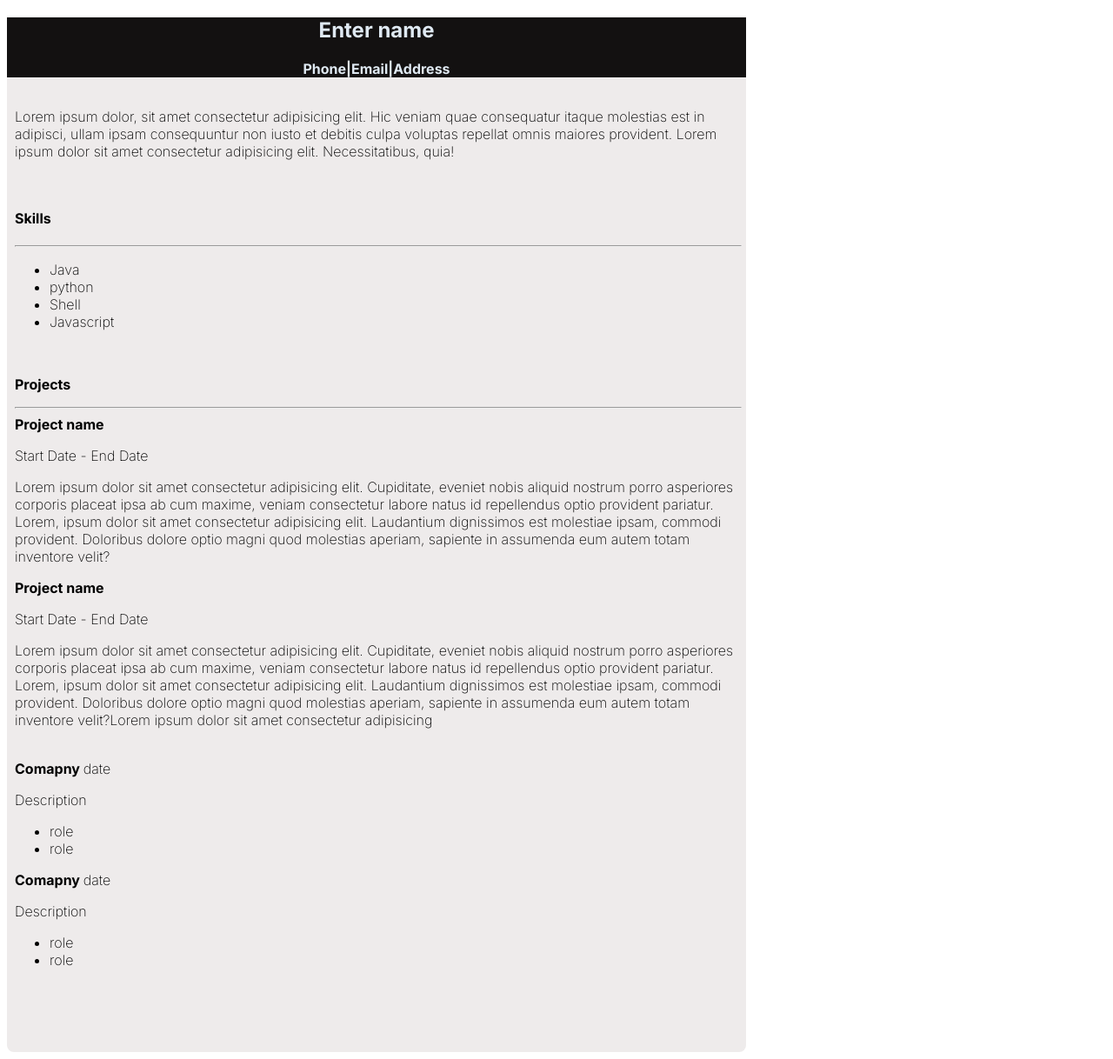
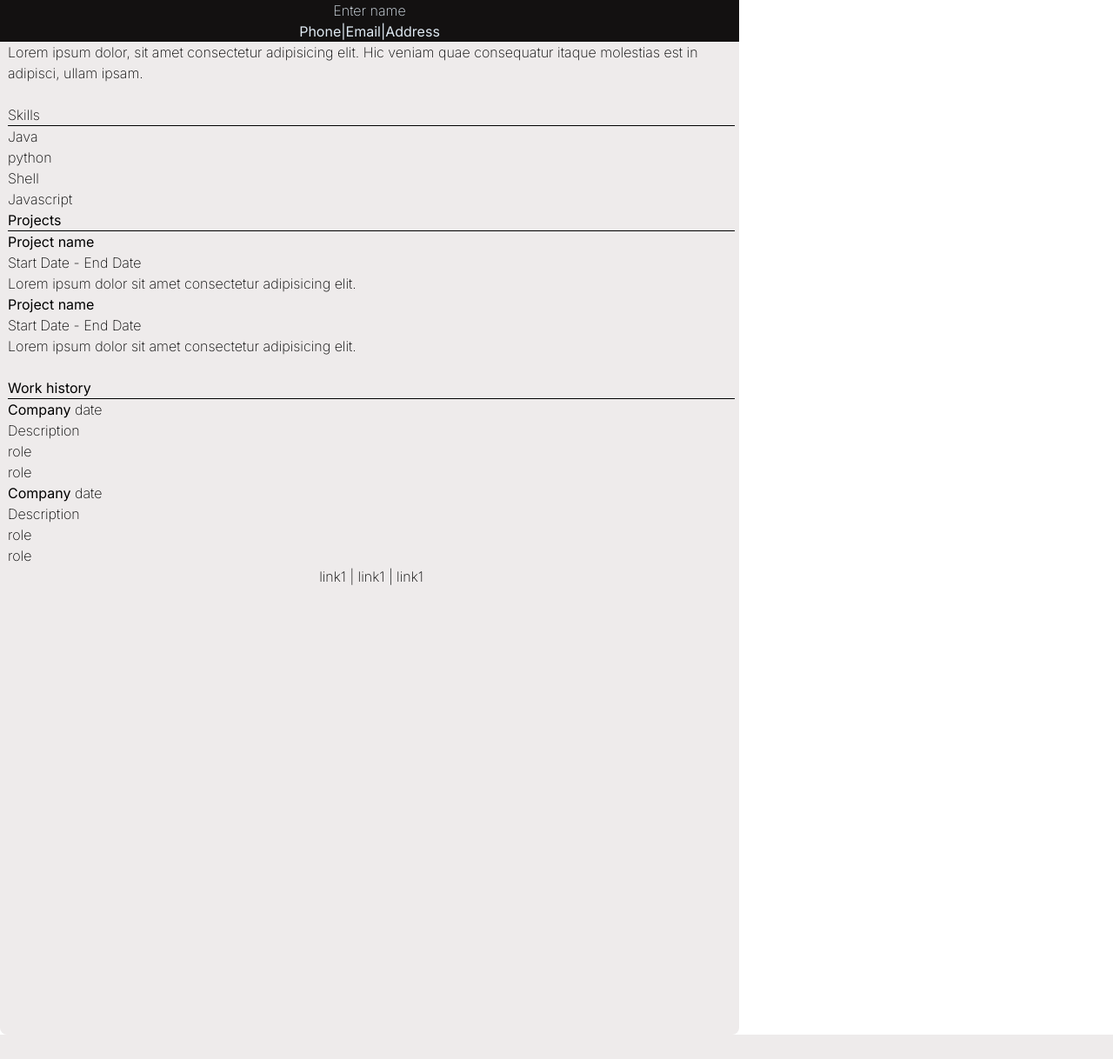
Before and after one commit to Vedp12/Flask-Resme-builder, a Python web app: template templates/Template.html in a window 1280 px wide. Shown: the whole page at 87% size. After the commit the page ends 1190 px from the top, so only its background shows below. Run offline with Jinja, Linux system fonts and the light colour scheme; the template is opened without the code that fills it, so the values that code supplies are empty; style sheets or scripts are compiled from the project's sources.

Commit message:
Template 1 complete

```diff
--- a/templates/Template.css
+++ b/templates/Template.css
@@ -1,26 +1,69 @@
+@import "tailwindcss";
+
+.main_container {
+  display: grid;
+  grid-template-columns: 1fr 1fr;
+  gap: 10px;
+  font-family: "Inter", sans-serif;
+  font-optical-sizing: auto;
+  font-weight: 200;
+  font-style: normal;
+  /* padding-bottom: 4px; */
+}
 .card {
   width: 850px;
   background-color: #eeebeb;
   height: 1190px;
-  z-index: 1;
+  /* z-index: 1; */
   border-radius: 8px;
+}
 
+.Resume_Data_header {
+  background-color: rgb(19, 17, 17);
+  color: rgb(223, 233, 242);
+  text-align: center;
+}
+
+.Resume_Data_body {
+  padding: 0px 5px 6px 9px;
+}
+
+.link_body {
+  text-align: center;
+}
+
+@import "tailwindcss";
+
+/* Layout Wrapper: Splitting Preview and Form */
+.main_container {
+  display: grid;
+  grid-template-columns: 1fr 1fr;
+  gap: 10px;
   font-family: "Inter", sans-serif;
   font-optical-sizing: auto;
   font-weight: 200;
   font-style: normal;
 }
+
+/* The Resume Sheet: Fixed Dimensions */
+.card {
+  width: 850px;
+  height: 1190px;
+  background-color: #eeebeb;
+  border-radius: 8px;
+}
+
+/* Typography & Visual Accents */
 .Resume_Data_header {
   background-color: rgb(19, 17, 17);
   color: rgb(223, 233, 242);
-  /* padding-left: 8px; */
-  /* padding-right: 2px; */
   text-align: center;
-
 }
 
+.Resume_Data_body {
+  padding: 0px 5px 6px 9px;
+}
 
-
-.Resume_Data_body {
-  padding: 3px 5px 6px 9px;
+.link_body {
+  text-align: center;
 }
--- a/templates/Template.html
+++ b/templates/Template.html
@@ -5,113 +5,107 @@
   <meta name="viewport" content="width=device-width, initial-scale=1.0" />
   <title>Templates</title>
 
+  <!-- Typography & Styles -->
   <link rel="preconnect" href="https://fonts.googleapis.com" />
   <link rel="preconnect" href="https://fonts.gstatic.com" crossorigin />
-    <link
-      href="https://fonts.googleapis.com/css2?family=Inter:ital,opsz,wght@0,14..32,100..900;1,14..32,100..900&display=swap"
-      rel="stylesheet"
-    />
+  <link href="https://fonts.googleapis.com/css2?family=Inter:ital,opsz,wght@0,14..32,100..900;1,14..32,100..900&display=swap" rel="stylesheet" />
   <link rel="stylesheet" href="Template.css" />
 </head>
+
 <body>
+  <div class="main_container">
+    <!-- Resume Preview Section -->
     <div class="card">
-      <div class="tools">
-        <div class="circle">
-          <span class="red box"></span>
-        </div>
-        <div class="circle">
-          <span class="yellow box"></span>
-        </div>
-        <div class="circle">
-          <span class="green box"></span>
-        </div>
-      </div>
       <div class="resume_data">
+
+        <!-- Header: Personal Info -->
         <header class="Resume_Data_header">
           <h2>Enter name</h2>
-          <p class="detail_header"><b>Phone|Email|Address</b></p>
+          <p class="detail_header">
+            <b>Phone|Email|Address</b>
+          </p>
         </header>
+
         <div class="Resume_Data_body">
+          <!-- Professional Summary -->
           <p>
             Lorem ipsum dolor, sit amet consectetur adipisicing elit. Hic veniam
-            quae consequatur itaque molestias est in adipisci, ullam ipsam
-            consequuntur non iusto et debitis culpa voluptas repellat omnis
-            maiores provident. Lorem ipsum dolor sit amet consectetur
-            adipisicing elit. Necessitatibus, quia!
+            quae consequatur itaque molestias est in adipisci, ullam ipsam.
           </p>
-          <br>
+          <br />
+
+          <!-- Skills Section -->
           <h4>Skills</h4>
-          <hr>
+          <hr />
           <ul>
             <li>Java</li>
             <li>python</li>
             <li>Shell</li>
             <li>Javascript</li>
           </ul>
+
+          <!-- Projects Section -->
           <div class="project_container">
-            <br>
             <p><b>Projects</b></p>
-                <hr>
+            <hr />
             <b>Project name</b><br />
-
             <p>Start Date - End Date</p>
             Lorem ipsum dolor sit amet consectetur adipisicing elit.
-              Cupiditate, eveniet nobis aliquid nostrum porro asperiores
-              corporis placeat ipsa ab cum maxime, veniam consectetur labore
-              natus id repellendus optio provident pariatur. Lorem, ipsum dolor
-              sit amet consectetur adipisicing elit. Laudantium dignissimos est
-              molestiae ipsam, commodi provident. Doloribus dolore optio magni
-              quod molestias aperiam, sapiente in assumenda eum autem totam
-              inventore velit?
-            </p>
+          </div>
+
           <p>
             <b>Project name</b><br />
             <p>Start Date - End Date</p>
             Lorem ipsum dolor sit amet consectetur adipisicing elit.
-              Cupiditate, eveniet nobis aliquid nostrum porro asperiores
-              corporis placeat ipsa ab cum maxime, veniam consectetur labore
-              natus id repellendus optio provident pariatur. Lorem, ipsum dolor
-              sit amet consectetur adipisicing elit. Laudantium dignissimos est
-              molestiae ipsam, commodi provident. Doloribus dolore optio magni
-              quod molestias aperiam, sapiente in assumenda eum autem totam
-              inventore velit?Lorem ipsum dolor sit amet consectetur adipisicing
           </p>
           <br />
+
+          <!-- Work History Section -->
+          <p><b>Work history</b></p>
+          <hr />
+          <div class="work_history_continer">
+            <span>
+              <b> Company </b>
+              <span>date</span>
+            </span>
+            <p>Description</p>
+            <ul>
+              <li>role</li>
+              <li>role</li>
+            </ul>
           </div>
+
           <div class="work_history_continer">
-            <span><b> Comapny </b><span>date</span></span>
+            <span>
+              <b> Company </b>
+              <span>date</span>
+            </span>
             <p>Description</p>
-            <ul><li>
-                role
-            </li>
-        <li>role</li></ul>
+            <ul>
+              <li>role</li>
+              <li>role</li>
+            </ul>
           </div>
-        <div class="work_history_continer">
-            <span><b> Comapny </b><span>date</span></span>
-            <p>Description</p>
-            <ul><li>
-                role
-            </li>
-        <li>role</li></ul>
+
+          <!-- Footer Links -->
+          <div class="link_body">
+            <span><a href="">link1</a></span> |
+            <span><a href="">link1</a></span> |
+            <span><a href="">link1</a></span>
           </div>
         </div>
       </div>
     </div>
+
+    <!-- User Input Form Section -->
+    <div class="data_form">
+      <!-- Form fields will be rendered here -->
+    </div>
+  </div>
+
+  <!-- External Scripts (jQuery, Popper, Bootstrap) -->
+  <script src="https://code.jquery.com/jquery-3.3.1.slim.min.js" integrity="sha384-q8i/X+965DzO0rT7abK41JStQIAqVgRVzpb5zoSMXKp4YfRvH+8abtTE1Pi6jizo" crossorigin="anonymous"></script>
+  <script src="https://cdn.jsdelivr.net/npm/popper.js@1.14.7/dist/umd/popper.min.js" integrity="sha384-UO2eT0CpHqdSJQ6hJty5KVphtPhzWj9WO1clHTMGa3JDZwrnQq4sF86dIHNDz0W1" crossorigin="anonymous"></script>
+  <script src="https://cdn.jsdelivr.net/npm/bootstrap@4.3.1/dist/js/bootstrap.min.js" integrity="sha384-JjSmVgyd0p3pXB1rRibZUAYoIIy6OrQ6VrjIEaFf/nJGzIxFDsf4x0xIM+B07jRM" crossorigin="anonymous"></script>
 </body>
-
-  <script
-    src="https://code.jquery.com/jquery-3.3.1.slim.min.js"
-    integrity="sha384-q8i/X+965DzO0rT7abK41JStQIAqVgRVzpb5zoSMXKp4YfRvH+8abtTE1Pi6jizo"
-    crossorigin="anonymous"
-  ></script>
-  <script
-    src="https://cdn.jsdelivr.net/npm/popper.js@1.14.7/dist/umd/popper.min.js"
-    integrity="sha384-UO2eT0CpHqdSJQ6hJty5KVphtPhzWj9WO1clHTMGa3JDZwrnQq4sF86dIHNDz0W1"
-    crossorigin="anonymous"
-  ></script>
-  <script
-    src="https://cdn.jsdelivr.net/npm/bootstrap@4.3.1/dist/js/bootstrap.min.js"
-    integrity="sha384-JjSmVgyd0p3pXB1rRibZUAYoIIy6OrQ6VrjIEaFf/nJGzIxFDsf4x0xIM+B07jRM"
-    crossorigin="anonymous"
-  ></script>
 </html>
```
Also changed, not shown: package.json (added, +26 -0 lines), tailwind.config.js (added, +7 -0 lines), templates/tailwind_example.html (added, +23 -0 lines), package-lock.json (added). Lines whose indentation alone changed are shown as unchanged.
